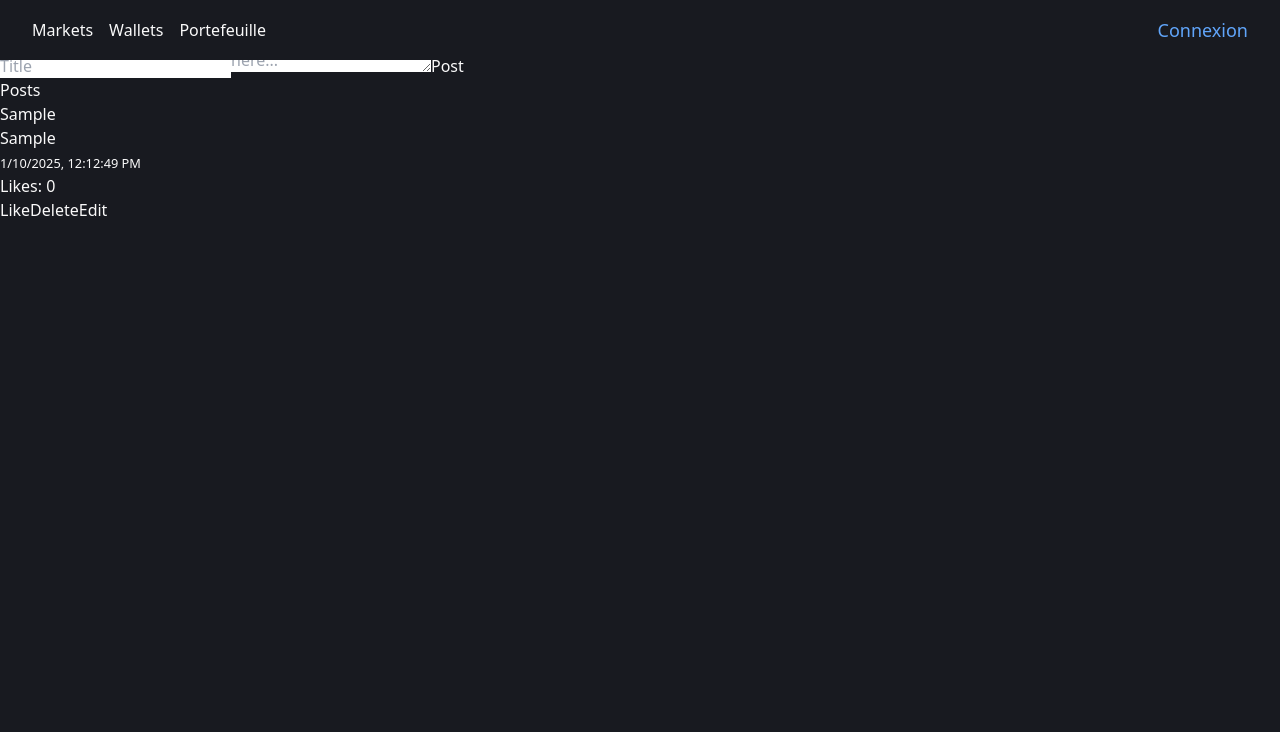
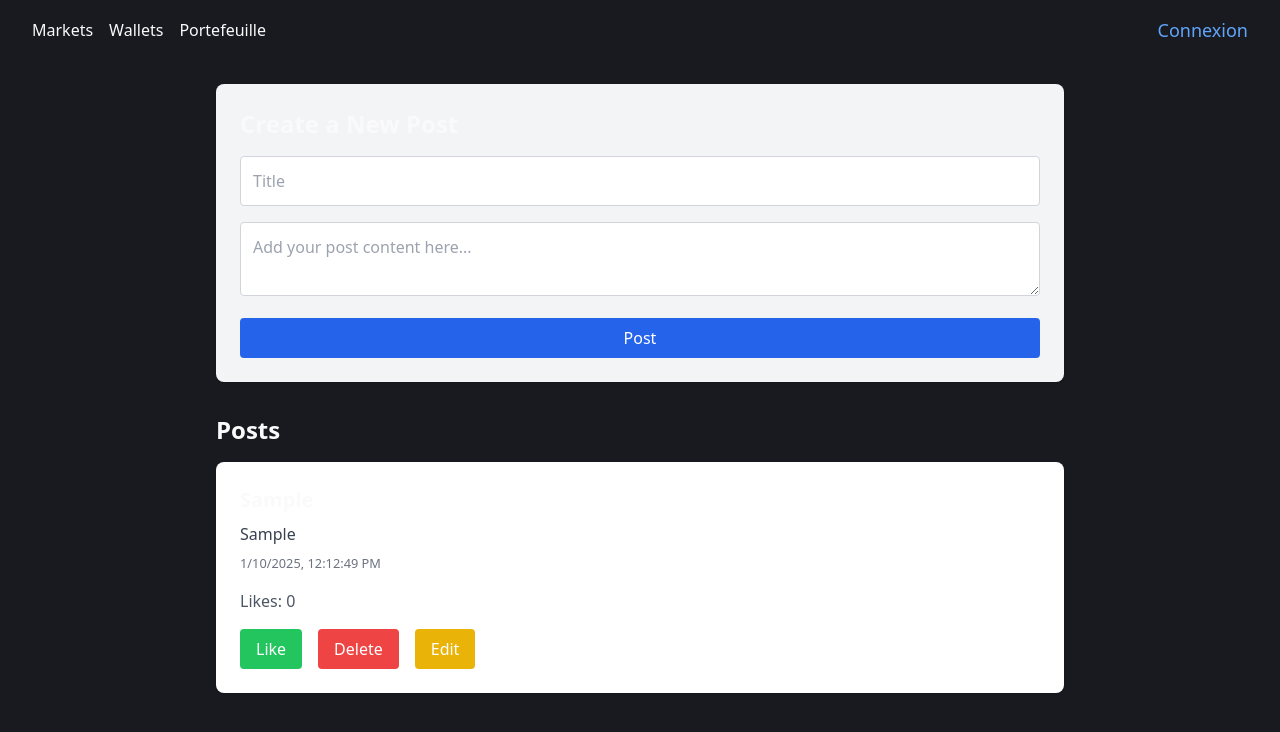
Before and after one commit to Tom-lchg/crypto, a React (Vite) app: page /blog/1 in a window 1280 px wide. Both pictures are taken after typing "Sample", "Sample" into the empty fields and a click on the button "Post". Shown: the top 732 px of the page. Built offline with nearby package versions, Linux system fonts and the light colour scheme.

Commit message:
Update blog

```diff
--- a/src/pages/Blog.tsx
+++ b/src/pages/Blog.tsx
@@ -62,42 +62,78 @@ const Blog: React.FC = () => {
   };
 
   return (
-    <div>
-      <h1>Discussion about {id}</h1>
-      <div>
+    <div className="max-w-4xl mx-auto p-6">
+      <h1 className="text-3xl font-bold text-center mb-6">
+        Discussion about <span className="text-blue-600">{id}</span>
+      </h1>
+
+      {/* Post Form */}
+      <div className="bg-gray-100 p-6 rounded-lg shadow mb-8">
+        <h2 className="text-2xl font-semibold mb-4">Create a New Post</h2>
         <input
           type="text"
           placeholder="Title"
           value={newTitle}
           onChange={(e) => setNewTitle(e.target.value)}
+          className="w-full p-3 border border-gray-300 rounded mb-4"
         />
         <textarea
           placeholder="Add your post content here..."
           value={newContent}
           onChange={(e) => setNewContent(e.target.value)}
+          className="w-full p-3 border border-gray-300 rounded mb-4"
         ></textarea>
-        <button onClick={handlePost}>Post</button>
+        <button
+          onClick={handlePost}
+          className="w-full bg-blue-600 text-white py-2 rounded hover:bg-blue-700 transition"
+        >
+          Post
+        </button>
       </div>
+
+      {/* Posts */}
       <div>
-        <h2>Posts</h2>
+        <h2 className="text-2xl font-semibold mb-4">Posts</h2>
         {posts.length === 0 ? (
-          <p>No posts yet!</p>
+          <p className="text-gray-500">No posts yet!</p>
         ) : (
           posts.map((post) => (
-            <div key={post.id}>
-              <h3>{post.title}</h3>
-              <p>{post.content}</p>
-              <small>{new Date(post.date).toLocaleString()}</small>
-              <p>Likes: {post.likes}</p>
-              <button onClick={() => handleLike(post.id)}>Like</button>
-              <button onClick={() => handleDelete(post.id)}>Delete</button>
+            <div
+              key={post.id}
+              className="bg-white p-6 mb-4 rounded-lg shadow"
+            >
+              <h3 className="text-xl font-bold mb-2">{post.title}</h3>
+              <p className="text-gray-700 mb-2">{post.content}</p>
+              <small className="block text-gray-500 mb-4">
+                {new Date(post.date).toLocaleString()}
+              </small>
+              <p className="text-gray-600 mb-4">Likes: {post.likes}</p>
+              <div className="flex space-x-4">
+                <button
+                  onClick={() => handleLike(post.id)}
+                  className="bg-green-500 text-white px-4 py-2 rounded hover:bg-green-600 transition"
+                >
+                  Like
+                </button>
+                <button
+                  onClick={() => handleDelete(post.id)}
+                  className="bg-red-500 text-white px-4 py-2 rounded hover:bg-red-600 transition"
+                >
+                  Delete
+                </button>
                 <button
                   onClick={() =>
-                  handleEdit(post.id, prompt("New title:") || post.title, prompt("New content:") || post.content)
+                    handleEdit(
+                      post.id,
+                      prompt("New title:") || post.title,
+                      prompt("New content:") || post.content
+                    )
                   }
+                  className="bg-yellow-500 text-white px-4 py-2 rounded hover:bg-yellow-600 transition"
                 >
                   Edit
                 </button>
+              </div>
             </div>
           ))
         )}
--- a/src/pages/crypto/crypto.tsx
+++ b/src/pages/crypto/crypto.tsx
@@ -15,7 +15,7 @@ import { Crypto } from '@/types/crypto'
 import { FC, useEffect, useState } from 'react'
 import { useParams } from 'react-router-dom'
 import CryptoPriceHistory from './crypto-price-history'
-import BlogButton from '@/features/Blog/blogButton'
+import BlogButton from '@/features/Blog/BlogButton'
 
 const CryptoDetails: FC = () => {
   const { id: cryptoId } = useParams<{ id: string }>()
```
Lines whose indentation alone changed are shown as unchanged.
